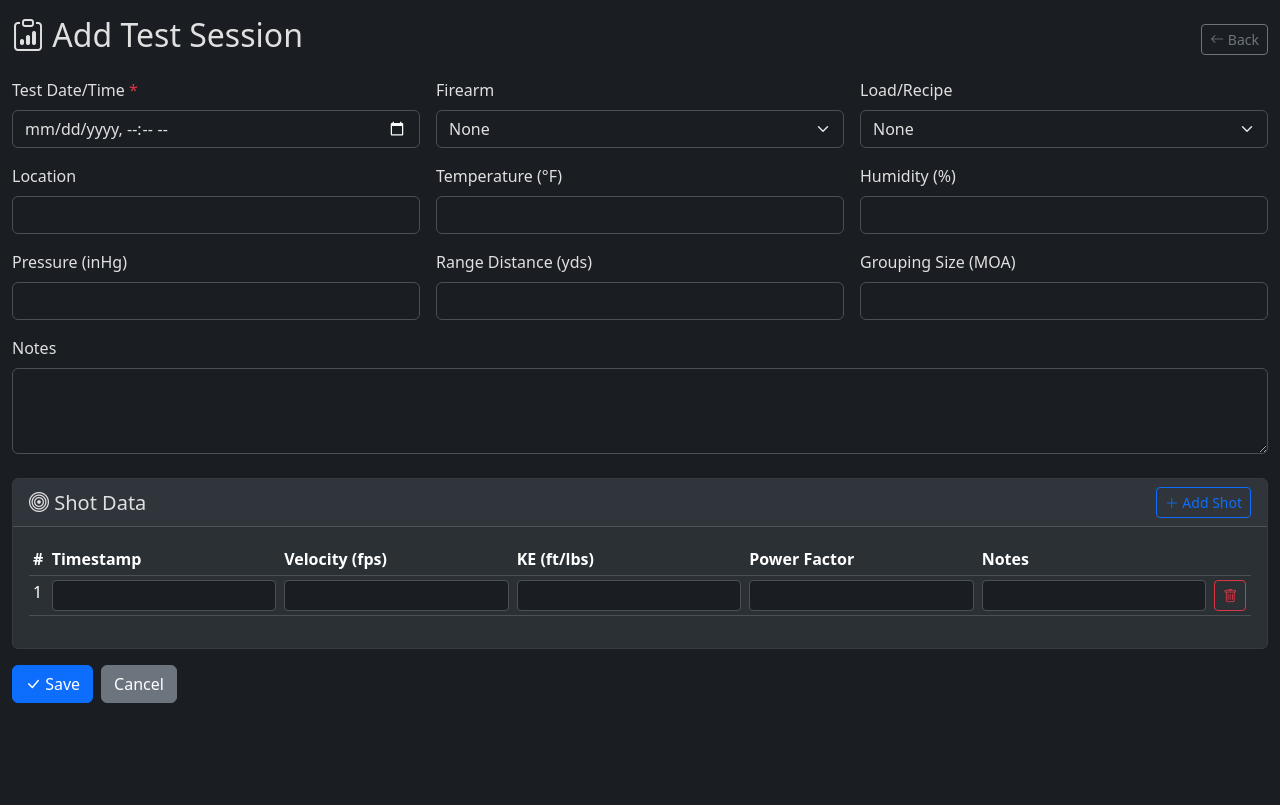
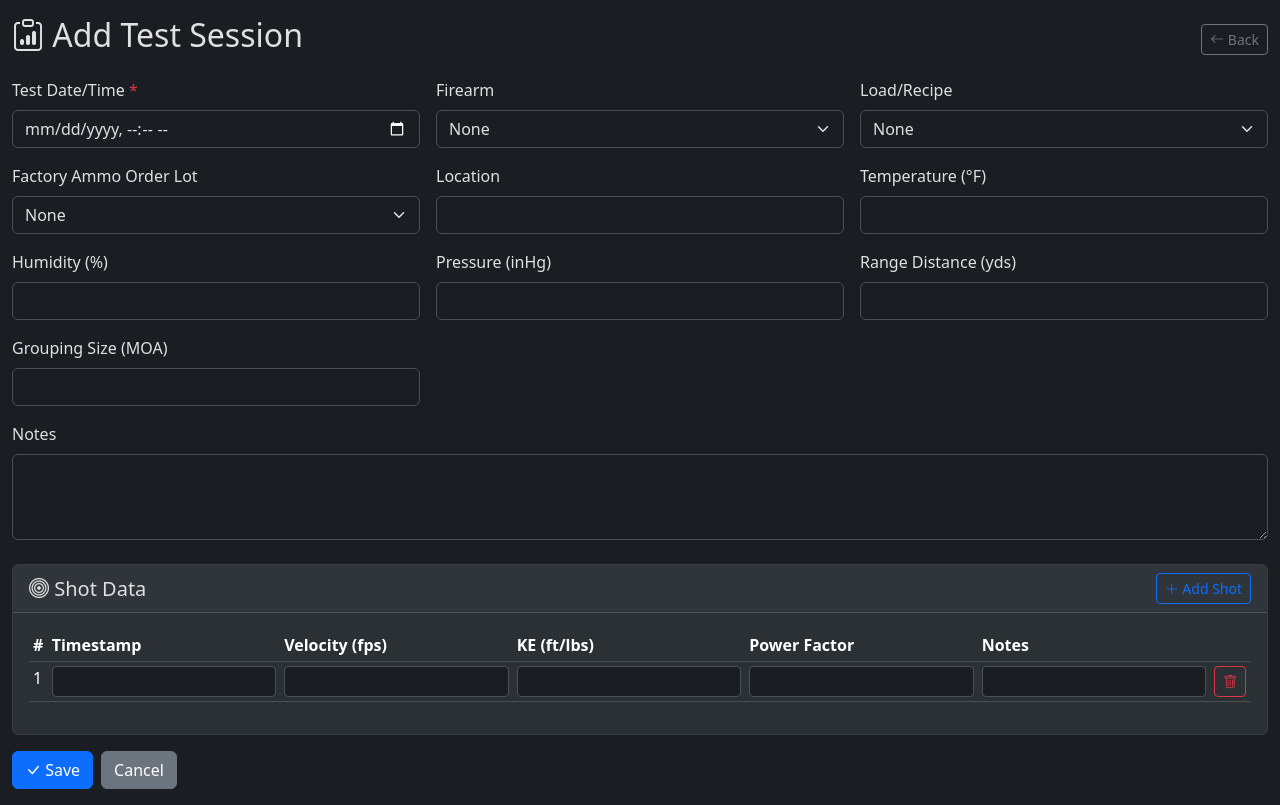
Before and after one commit to clbiggs/reloading, a Flask app: page /test-sessions/add in a window 1280 px wide. Shown: the part 56-861 px from the top of the page. Before the commit the page ends 759 px from the top, so only its background shows below. Run offline with Flask 3, Linux system fonts and the light colour scheme; data that the repository does not hold is empty; parts of the project's set-up code (start-up, migrations or seed data) failed here and were passed over.

Commit message:
added ability to use factory ammo with test sessions

```diff
--- a/src/models.py
+++ b/src/models.py
@@ -554,6 +554,9 @@ class TestSession(db.Model):
     )
     test_date = db.Column(db.DateTime, nullable=False)
     load_id = db.Column(db.String(36), db.ForeignKey("loads.id"), nullable=True)
+    factory_ammo_lot_id = db.Column(
+        db.String(36), db.ForeignKey("order_lots.id"), nullable=True
+    )
     location = db.Column(db.String(200), nullable=True)
     temperature = db.Column(db.Float, nullable=True)  # Fahrenheit
     humidity = db.Column(db.Float, nullable=True)  # percentage
@@ -565,6 +568,9 @@ class TestSession(db.Model):
 
     firearm = db.relationship("Firearm", backref="test_sessions")
     load = db.relationship("Load", backref="test_sessions")
+    factory_ammo_lot = db.relationship(
+        "OrderLot", foreign_keys=[factory_ammo_lot_id], backref="test_sessions"
+    )
 
     @property
     def shot_count(self):
--- a/src/routes/test_sessions.py
+++ b/src/routes/test_sessions.py
@@ -3,7 +3,7 @@
 import json
 from datetime import datetime
 from flask import Blueprint, render_template, request, redirect, url_for, flash
-from models import db, TestSession, Shot, Firearm, Load
+from models import db, TestSession, Shot, Firearm, Load, OrderLot
 from utils.calculations import calculate_density_altitude
 
 bp = Blueprint("test_sessions", __name__, url_prefix="/test-sessions")
@@ -102,6 +102,7 @@ def view(id):
 def add():
     firearms = Firearm.query.order_by(Firearm.make, Firearm.model).all()
     loads = Load.query.order_by(Load.date_created.desc()).all()
+    factory_ammo_lots = _get_factory_ammo_lot_choices()
     if request.method == "POST":
         data = _get_session_form_data()
         if data is None:
@@ -110,6 +111,7 @@ def add():
                 session=None,
                 firearms=firearms,
                 loads=loads,
+                factory_ammo_lots=factory_ammo_lots,
             )
         session = TestSession(**data)
         db.session.add(session)
@@ -126,6 +128,7 @@ def add():
         session=None,
         firearms=firearms,
         loads=loads,
+        factory_ammo_lots=factory_ammo_lots,
     )
 
 
@@ -134,6 +137,7 @@ def edit(id):
     session = TestSession.query.get_or_404(id)
     firearms = Firearm.query.order_by(Firearm.make, Firearm.model).all()
     loads = Load.query.order_by(Load.date_created.desc()).all()
+    factory_ammo_lots = _get_factory_ammo_lot_choices()
     if request.method == "POST":
         data = _get_session_form_data()
         if data is None:
@@ -142,6 +146,7 @@ def edit(id):
                 session=session,
                 firearms=firearms,
                 loads=loads,
+                factory_ammo_lots=factory_ammo_lots,
             )
         for key, value in data.items():
             setattr(session, key, value)
@@ -158,6 +163,7 @@ def edit(id):
         session=session,
         firearms=firearms,
         loads=loads,
+        factory_ammo_lots=factory_ammo_lots,
     )
 
 
@@ -238,6 +244,14 @@ def delete_shot(shot_id):
     return redirect(url_for("test_sessions.view", id=session_id))
 
 
+def _get_factory_ammo_lot_choices():
+    return (
+        OrderLot.query.filter_by(component_type="factory_ammo")
+        .order_by(OrderLot.order_date.desc())
+        .all()
+    )
+
+
 def _get_session_form_data():
     """Extract and validate test session form data."""
     test_date_str = request.form.get("test_date", "").strip()
@@ -260,7 +274,16 @@ def _get_session_form_data():
     data["firearm_id"] = firearm_id if firearm_id else None
 
     load_id = request.form.get("load_id", "").strip()
+    factory_ammo_lot_id = request.form.get("factory_ammo_lot_id", "").strip()
+
+    if load_id and factory_ammo_lot_id:
+        flash("Select either a load/recipe or a factory ammo order lot, not both.", "danger")
+        return None
+
     data["load_id"] = load_id if load_id else None
+    data["factory_ammo_lot_id"] = (
+        factory_ammo_lot_id if factory_ammo_lot_id else None
+    )
 
     data["location"] = request.form.get("location", "").strip() or None
     data["notes"] = request.form.get("notes", "").strip() or None
@@ -392,9 +415,15 @@ def _format_timestamp(value):
 
 
 def _get_bullet_weight(session):
-    """Get bullet weight in grains from the session's load, if available."""
+    """Get bullet weight in grains from the session ammo source, if available."""
     if session.load and session.load.bullet_lot and session.load.bullet_lot.bullet:
         return session.load.bullet_lot.bullet.weight
+    if (
+        session.factory_ammo_lot
+        and session.factory_ammo_lot.factory_ammo
+        and session.factory_ammo_lot.factory_ammo.weight
+    ):
+        return session.factory_ammo_lot.factory_ammo.weight
 
 
 def _calculate_velocity_metrics(shots):
--- a/src/templates/test_sessions/form.html
+++ b/src/templates/test_sessions/form.html
@@ -33,6 +33,18 @@
                     {% if l.powder_lot and l.powder_lot.powder %} / {{ l.powder_lot.powder.name }}{% endif %}
                     {% if l.powder_weight %} {{ "%.2f"|format(l.powder_weight) }}gr{% endif %}
                     ({{ l.date_created.strftime('%Y-%m-%d') }})
+                </option>
+                {% endfor %}
+            </select>
+        </div>
+        <div class="col-md-4">
+            <label for="factory_ammo_lot_id" class="form-label">Factory Ammo Order Lot</label>
+            <select class="form-select" id="factory_ammo_lot_id" name="factory_ammo_lot_id">
+                <option value="">None</option>
+                {% for lot in factory_ammo_lots %}
+                {% set ammo = lot.factory_ammo %}
+                <option value="{{ lot.id }}" data-caliber-id="{{ ammo.caliber_id if ammo else '' }}" {% if session and session.factory_ammo_lot_id == lot.id %}selected{% endif %}>
+                    {{ lot.component_display }} — Lot: {{ lot.lot_number or 'N/A' }} ({{ lot.order_date.strftime('%Y-%m-%d') }})
                 </option>
                 {% endfor %}
             </select>
@@ -171,19 +183,24 @@ function removeShotRow(button) {
     updateShotNumbers();
 }
 
-function filterLoadsByFirearmCaliber() {
+function filterAmmoSourcesByFirearmCaliber() {
     const firearmSelect = document.getElementById('firearm_id');
-    const loadSelect = document.getElementById('load_id');
-    if (!firearmSelect || !loadSelect) {
+    const sourceSelects = [
+        document.getElementById('load_id'),
+        document.getElementById('factory_ammo_lot_id'),
+    ].filter(Boolean);
+    if (!firearmSelect || !sourceSelects.length) {
         return;
     }
 
     const selectedFirearm = firearmSelect.options[firearmSelect.selectedIndex];
     const selectedCaliberId = selectedFirearm ? selectedFirearm.dataset.caliberId || '' : '';
-    const currentValue = loadSelect.value;
+
+    sourceSelects.forEach(select => {
+        const currentValue = select.value;
         let currentValueVisible = false;
 
-    Array.from(loadSelect.options).forEach((option, index) => {
+        Array.from(select.options).forEach((option, index) => {
             if (index === 0) {
                 option.hidden = false;
                 option.disabled = false;
@@ -201,16 +218,35 @@ function filterLoadsByFirearmCaliber() {
         });
 
         if (currentValue && !currentValueVisible) {
-        loadSelect.value = '';
+            select.value = '';
         }
+    });
+}
+
+function syncAmmoSourceSelects(changedSelect) {
+    if (!changedSelect.value) {
+        return;
+    }
+    ['load_id', 'factory_ammo_lot_id'].forEach(selectId => {
+        const select = document.getElementById(selectId);
+        if (select && select !== changedSelect) {
+            select.value = '';
+        }
+    });
 }
 
 document.addEventListener('DOMContentLoaded', () => {
-    filterLoadsByFirearmCaliber();
+    filterAmmoSourcesByFirearmCaliber();
     const firearmSelect = document.getElementById('firearm_id');
     if (firearmSelect) {
-        firearmSelect.addEventListener('change', filterLoadsByFirearmCaliber);
+        firearmSelect.addEventListener('change', filterAmmoSourcesByFirearmCaliber);
     }
+    ['load_id', 'factory_ammo_lot_id'].forEach(selectId => {
+        const select = document.getElementById(selectId);
+        if (select) {
+            select.addEventListener('change', () => syncAmmoSourceSelects(select));
+        }
+    });
 });
 </script>
 {% endblock %}
```
Also changed, not shown: src/database.py (+22 -0 lines), src/routes/upload.py (+22 -5 lines), src/templates/test_sessions/view.html (+5 -2 lines), src/templates/upload/index.html (+44 -8 lines). Lines whose indentation alone changed are shown as unchanged.
